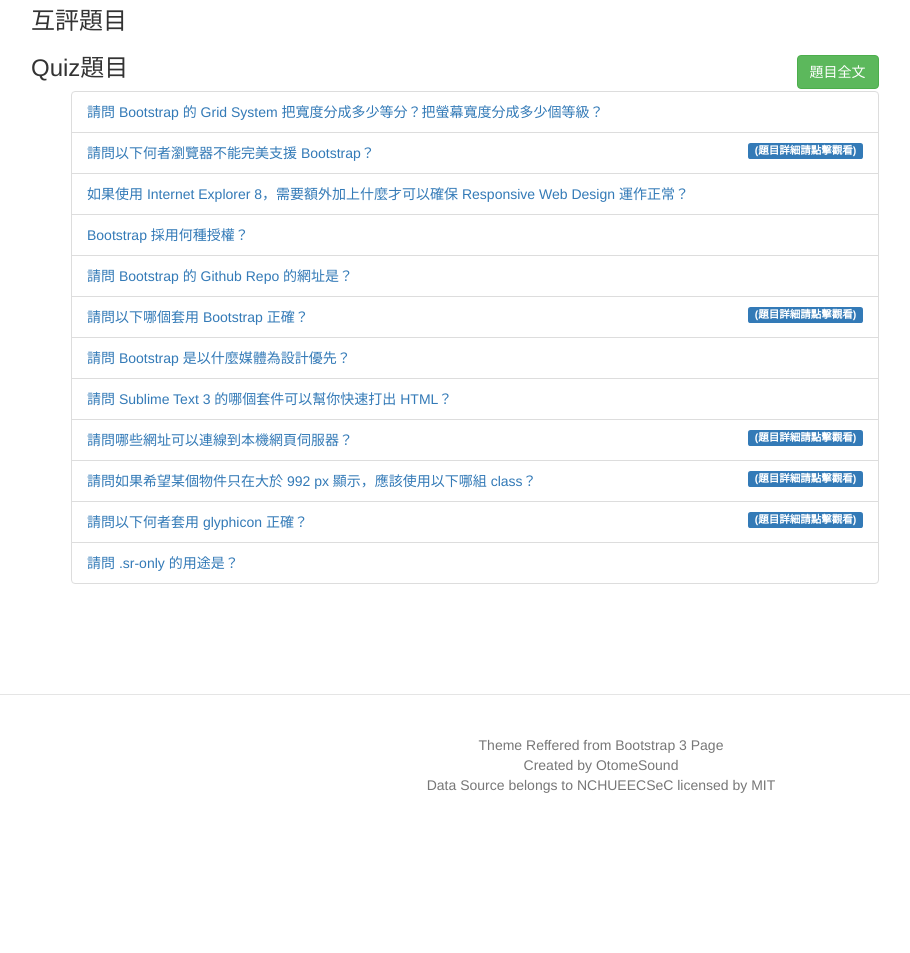
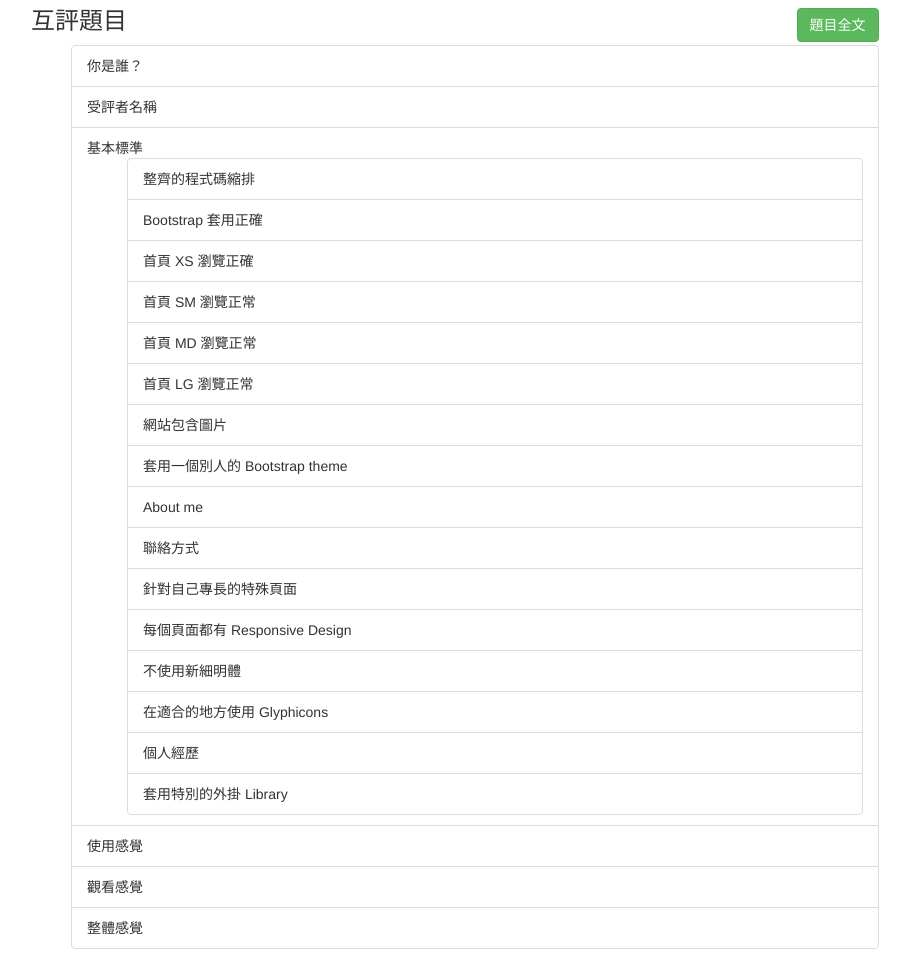
Before and after one commit to NCHUIT/103A_HTML_Class, a plain HTML site: page index.html in a window 1280 px wide. Shown: the part 3840-4793 px from the top of the page, without its empty margins (39-949 px from the left). Before the commit the page ends 4675 px from the top, so only its background shows below. Drawn offline with nearby package versions, Linux system fonts and the light colour scheme.

Commit message:
Import livedemo-form to index

```diff
--- a/index.html
+++ b/index.html
@@ -122,7 +122,47 @@
 						<li class="list-group-item">同學互評</li>
 						<li class="list-group-item">Quiz複習</li>
 					</ul>
-					<h3 id="livedemo-form">互評題目</h3>
+					<h3 id="livedemo-form">互評題目<a class="btn btn-success pull-right" href="https://github.com/NCHUEECSeC/2014-1_HTML_Class/blob/master/scoring_form.md">題目全文</a></h3>
+					<p>
+						<ul class="list-groups">
+							<li class="list-group-item">
+								你是誰？
+							</li>
+							<li class="list-group-item">
+								受評者名稱
+							</li>
+							<li class="list-group-item">
+								基本標準
+								<ul class="list-groups">
+									<li class="list-group-item">整齊的程式碼縮排</li>
+									<li class="list-group-item">Bootstrap 套用正確</li>
+									<li class="list-group-item">首頁 XS 瀏覽正確</li>
+									<li class="list-group-item">首頁 SM 瀏覽正常</li>
+									<li class="list-group-item">首頁 MD 瀏覽正常</li>
+									<li class="list-group-item">首頁 LG 瀏覽正常</li>
+									<li class="list-group-item">網站包含圖片</li>
+									<li class="list-group-item">套用一個別人的 Bootstrap theme</li>
+									<li class="list-group-item">About me</li>
+									<li class="list-group-item">聯絡方式</li>
+									<li class="list-group-item">針對自己專長的特殊頁面</li>
+									<li class="list-group-item">每個頁面都有 Responsive Design</li>
+									<li class="list-group-item">不使用新細明體</li>
+									<li class="list-group-item">在適合的地方使用 Glyphicons</li>
+									<li class="list-group-item">個人經歷</li>
+									<li class="list-group-item">套用特別的外掛 Library</li>
+								</ul>
+							</li>
+							<li class="list-group-item">
+								使用感覺
+							</li>
+							<li class="list-group-item">
+								觀看感覺
+							</li>
+							<li class="list-group-item">
+								整體感覺
+							</li>
+						</ul>
+					</p>
 					<h3 id="livedemo-quiz">Quiz題目<a class="btn btn-success pull-right" href="https://gist.github.com/taichunmin/412e65d1f9064705ad48">題目全文</a></h3>
 					<p>
 						<ul class="list-groups">
```
